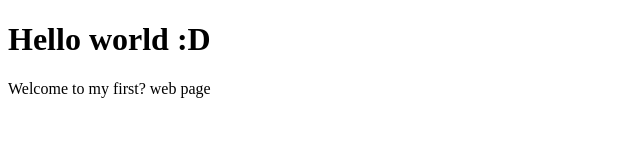
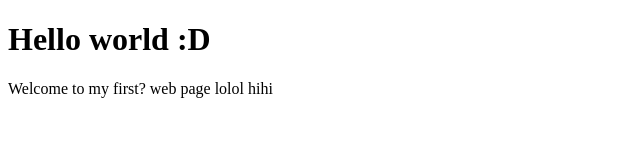
Before and after one commit to suelii/info, a plain HTML site: page index.html in a window 1280 px wide. Shown: the full height of the page, 0-640 px from the left. Drawn offline with Linux system fonts and the light colour scheme.

Commit message:
testing for live server

```diff
--- a/index.html
+++ b/index.html
@@ -7,6 +7,6 @@
   </head>
   <body>
     <h1>Hello world :D</h1>
-    <p>Welcome to my first? web page</p>
+    <p>Welcome to my first? web page lolol hihi</p>
   </body>
 </html>
```
